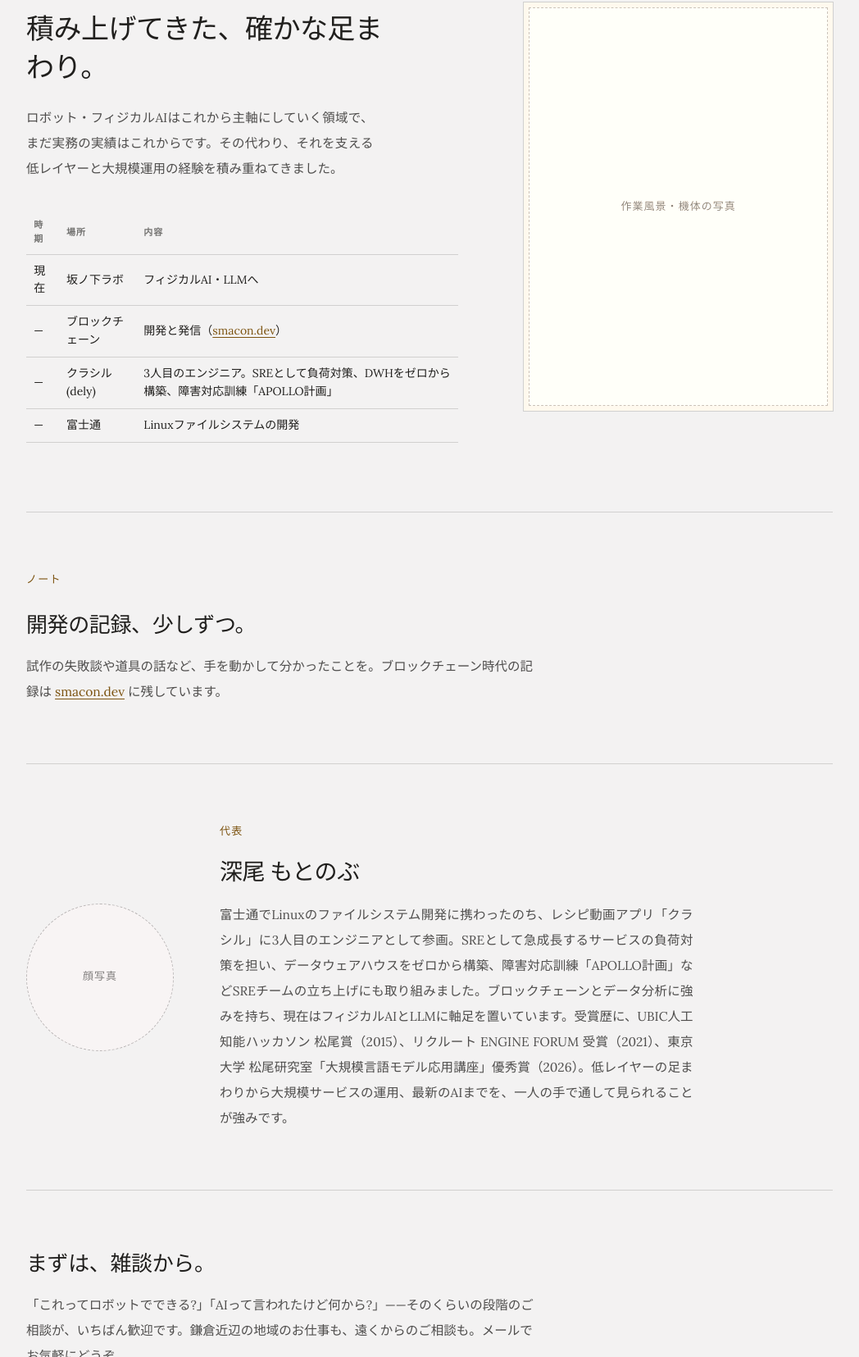
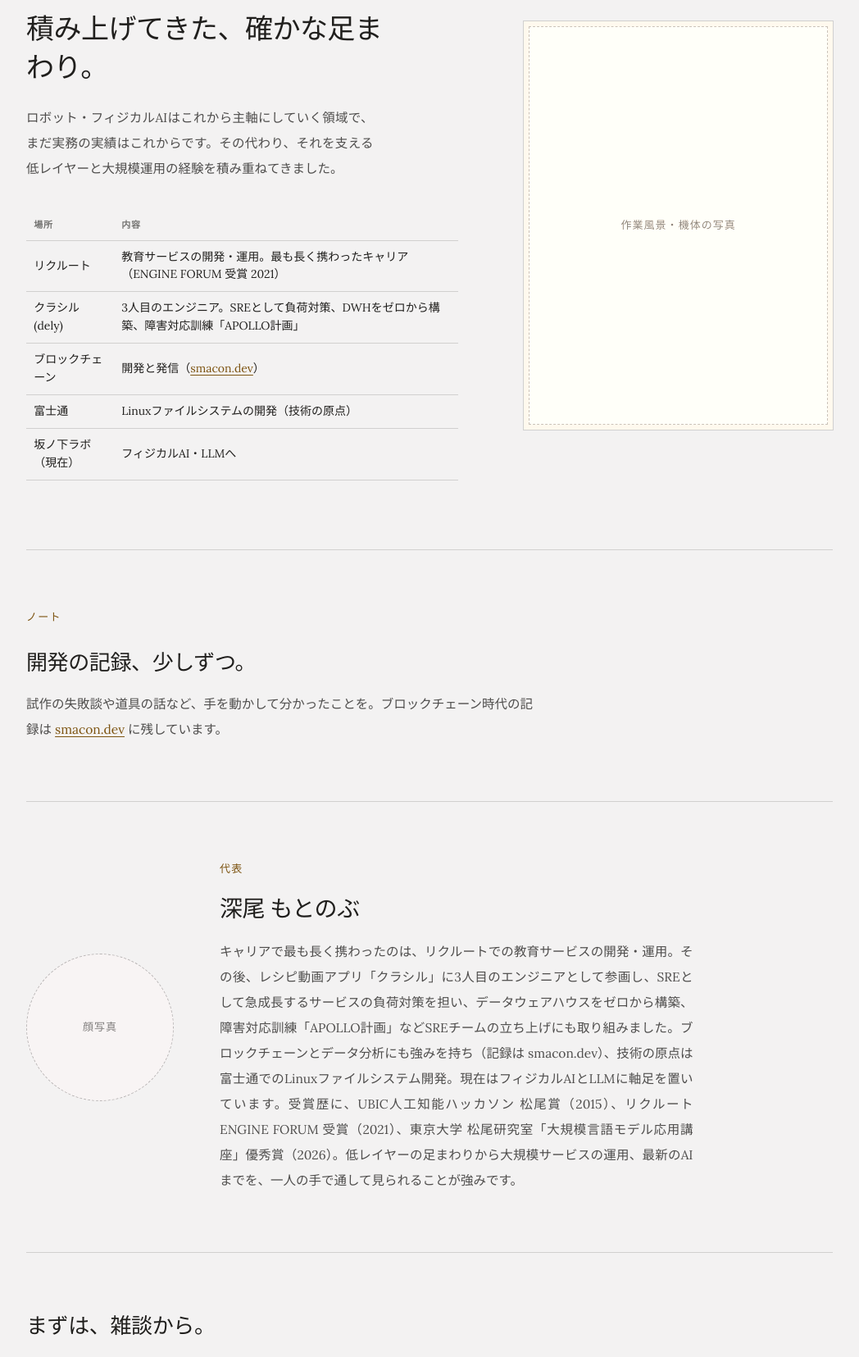
Before and after one commit to sakanosita-lab/sakanosita-org, a plain HTML site: page index.html in a window 1280 px wide. Shown: the part 1401-3056 px from the top of the page at 82% size, without its empty margins (116-1164 px from the left). Drawn offline with nearby package versions, Linux system fonts and the light colour scheme.

Commit message:
Restructure career: lead with Recruit, downplay Fujitsu
Co-Authored-By: Claude Opus 4.8 <noreply@anthropic.com>

```diff
--- a/index.html
+++ b/index.html
@@ -123,12 +123,13 @@ footer { padding: 40px 0 48px; font-size: 13px; color: color-mix(in srgb, var(--
       <h2>積み上げてきた、確かな足まわり。</h2>
       <p class="note muted">ロボット・フィジカルAIはこれから主軸にしていく領域で、まだ実務の実績はこれからです。その代わり、それを支える低レイヤーと大規模運用の経験を積み重ねてきました。</p>
       <table class="table" style="margin-top:36px; width:100%;">
-        <thead><tr><th>時期</th><th>場所</th><th>内容</th></tr></thead>
+        <thead><tr><th>場所</th><th>内容</th></tr></thead>
         <tbody>
-          <tr><td>現在</td><td>坂ノ下ラボ</td><td>フィジカルAI・LLMへ</td></tr>
-          <tr><td>—</td><td>ブロックチェーン</td><td>開発と発信（<a href="https://smacon.dev">smacon.dev</a>）</td></tr>
-          <tr><td>—</td><td>クラシル(dely)</td><td>3人目のエンジニア。SREとして負荷対策、DWHをゼロから構築、障害対応訓練「APOLLO計画」</td></tr>
-          <tr><td>—</td><td>富士通</td><td>Linuxファイルシステムの開発</td></tr>
+          <tr><td>リクルート</td><td>教育サービスの開発・運用。最も長く携わったキャリア（ENGINE FORUM 受賞 2021）</td></tr>
+          <tr><td>クラシル(dely)</td><td>3人目のエンジニア。SREとして負荷対策、DWHをゼロから構築、障害対応訓練「APOLLO計画」</td></tr>
+          <tr><td>ブロックチェーン</td><td>開発と発信（<a href="https://smacon.dev">smacon.dev</a>）</td></tr>
+          <tr><td>富士通</td><td>Linuxファイルシステムの開発（技術の原点）</td></tr>
+          <tr><td>坂ノ下ラボ（現在）</td><td>フィジカルAI・LLMへ</td></tr>
         </tbody>
       </table>
     </div>
@@ -154,7 +155,7 @@ footer { padding: 40px 0 48px; font-size: 13px; color: color-mix(in srgb, var(--
     <div>
       <span class="kicker" style="margin-bottom:20px;">代表</span>
       <h2>深尾 もとのぶ</h2>
-      <p class="muted">富士通でLinuxのファイルシステム開発に携わったのち、レシピ動画アプリ「クラシル」に3人目のエンジニアとして参画。SREとして急成長するサービスの負荷対策を担い、データウェアハウスをゼロから構築、障害対応訓練「APOLLO計画」などSREチームの立ち上げにも取り組みました。ブロックチェーンとデータ分析に強みを持ち、現在はフィジカルAIとLLMに軸足を置いています。受賞歴に、UBIC人工知能ハッカソン 松尾賞（2015）、リクルート ENGINE FORUM 受賞（2021）、東京大学 松尾研究室「大規模言語モデル応用講座」優秀賞（2026）。低レイヤーの足まわりから大規模サービスの運用、最新のAIまでを、一人の手で通して見られることが強みです。</p>
+      <p class="muted">キャリアで最も長く携わったのは、リクルートでの教育サービスの開発・運用。その後、レシピ動画アプリ「クラシル」に3人目のエンジニアとして参画し、SREとして急成長するサービスの負荷対策を担い、データウェアハウスをゼロから構築、障害対応訓練「APOLLO計画」などSREチームの立ち上げにも取り組みました。ブロックチェーンとデータ分析にも強みを持ち（記録は smacon.dev）、技術の原点は富士通でのLinuxファイルシステム開発。現在はフィジカルAIとLLMに軸足を置いています。受賞歴に、UBIC人工知能ハッカソン 松尾賞（2015）、リクルート ENGINE FORUM 受賞（2021）、東京大学 松尾研究室「大規模言語モデル応用講座」優秀賞（2026）。低レイヤーの足まわりから大規模サービスの運用、最新のAIまでを、一人の手で通して見られることが強みです。</p>
     </div>
   </section>
 
```
